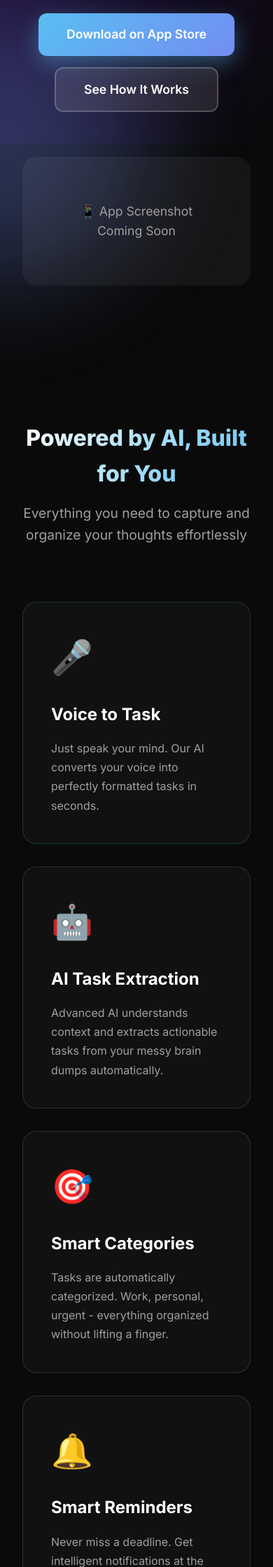
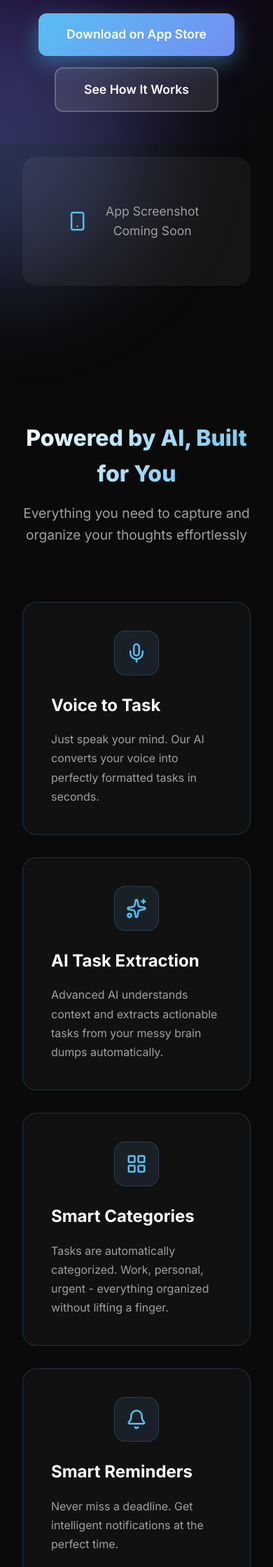
Before and after one commit to furkancekic/braindumpster_python, a Flask app: page / in a window 390 px wide. Shown: the part 639-2878 px from the top of the page at 70% size. Run offline with Flask 3, Linux system fonts and the light colour scheme; parts of the project's set-up code (start-up, migrations or seed data) failed here and were passed over.

Commit message:
Replace emoji icons with modern Lucide SVG icons
- Added Lucide Icons library (modern, minimal design)
- Replaced all feature emojis with beautiful SVG icons:
  * Mic icon for Voice to Task
  * Sparkles icon for AI Extraction
  * Layout-grid icon for Smart Categories
  * Bell icon for Smart Reminders
  * Globe icon for Multi-Language
  * Cloud icon for Cloud Sync
  * Smartphone icon for app preview
- Icons have gradient background containers
- Hover animations on feature cards
- Blue gradient color matching brand
- Professional and modern look

```diff
--- a/templates/landing.html
+++ b/templates/landing.html
@@ -21,6 +21,9 @@
     <link rel="preconnect" href="https://fonts.googleapis.com">
     <link rel="preconnect" href="https://fonts.gstatic.com" crossorigin>
     <link href="https://fonts.googleapis.com/css2?family=Inter:wght@300;400;500;600;700;800;900&display=swap" rel="stylesheet">
+
+    <!-- Lucide Icons -->
+    <script src="https://unpkg.com/lucide@latest"></script>
 
     <style>
         * {
@@ -299,8 +302,30 @@
         }
 
         .feature-icon {
-            font-size: 3rem;
-            margin-bottom: 1.5rem;
+            width: 64px;
+            height: 64px;
+            margin: 0 auto 1.5rem;
+            padding: 16px;
+            background: linear-gradient(135deg, rgba(89, 191, 242, 0.1), rgba(115, 141, 242, 0.1));
+            border-radius: 16px;
+            border: 1px solid rgba(89, 191, 242, 0.2);
+            display: flex;
+            align-items: center;
+            justify-content: center;
+            transition: all 0.3s;
+        }
+
+        .feature-card:hover .feature-icon {
+            background: linear-gradient(135deg, rgba(89, 191, 242, 0.2), rgba(115, 141, 242, 0.2));
+            border-color: rgba(89, 191, 242, 0.4);
+            transform: scale(1.05);
+        }
+
+        .feature-icon svg {
+            width: 32px;
+            height: 32px;
+            stroke: var(--blue-light);
+            stroke-width: 2;
         }
 
         .feature-card h3 {
@@ -530,8 +555,9 @@
                 <a href="#features" class="btn btn-secondary">See How It Works</a>
             </div>
             <div class="app-preview">
-                <div style="text-align: center; padding: 4rem; background: rgba(255,255,255,0.05); border-radius: 20px;">
-                    <p style="color: var(--text-secondary); font-size: 1.1rem;">📱 App Screenshot Coming Soon</p>
+                <div style="text-align: center; padding: 4rem; background: rgba(255,255,255,0.05); border-radius: 20px; display: flex; align-items: center; justify-content: center; gap: 1rem;">
+                    <i data-lucide="smartphone" style="width: 48px; height: 48px; stroke: var(--blue-light); stroke-width: 2;"></i>
+                    <p style="color: var(--text-secondary); font-size: 1.1rem;">App Screenshot Coming Soon</p>
                 </div>
             </div>
         </div>
@@ -545,32 +571,44 @@
         </div>
         <div class="features-grid">
             <div class="feature-card">
-                <div class="feature-icon">🎤</div>
+                <div class="feature-icon">
+                    <i data-lucide="mic"></i>
+                </div>
                 <h3>Voice to Task</h3>
                 <p>Just speak your mind. Our AI converts your voice into perfectly formatted tasks in seconds.</p>
             </div>
             <div class="feature-card">
-                <div class="feature-icon">🤖</div>
+                <div class="feature-icon">
+                    <i data-lucide="sparkles"></i>
+                </div>
                 <h3>AI Task Extraction</h3>
                 <p>Advanced AI understands context and extracts actionable tasks from your messy brain dumps automatically.</p>
             </div>
             <div class="feature-card">
-                <div class="feature-icon">🎯</div>
+                <div class="feature-icon">
+                    <i data-lucide="layout-grid"></i>
+                </div>
                 <h3>Smart Categories</h3>
                 <p>Tasks are automatically categorized. Work, personal, urgent - everything organized without lifting a finger.</p>
             </div>
             <div class="feature-card">
-                <div class="feature-icon">🔔</div>
+                <div class="feature-icon">
+                    <i data-lucide="bell"></i>
+                </div>
                 <h3>Smart Reminders</h3>
                 <p>Never miss a deadline. Get intelligent notifications at the perfect time.</p>
             </div>
             <div class="feature-card">
-                <div class="feature-icon">🌍</div>
+                <div class="feature-icon">
+                    <i data-lucide="globe"></i>
+                </div>
                 <h3>Multi-Language</h3>
                 <p>Works in multiple languages. Think in your language, get tasks in your language.</p>
             </div>
             <div class="feature-card">
-                <div class="feature-icon">☁️</div>
+                <div class="feature-icon">
+                    <i data-lucide="cloud"></i>
+                </div>
                 <h3>Cloud Sync</h3>
                 <p>Your tasks sync across all devices instantly. Access anywhere, anytime.</p>
             </div>
@@ -646,6 +684,9 @@
     </footer>
 
     <script>
+        // Initialize Lucide icons
+        lucide.createIcons();
+
         // Scroll animations
         const observerOptions = {
             threshold: 0.1,
```
